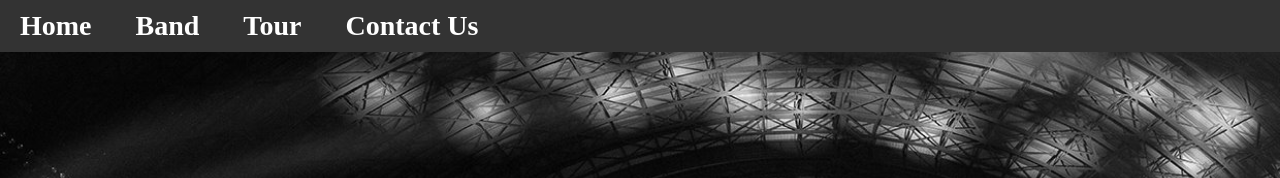
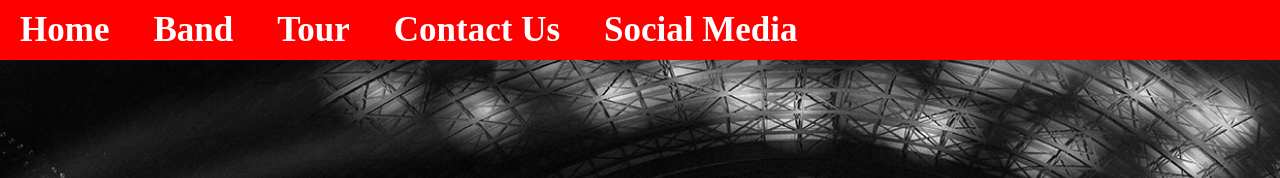
Before and after one commit to arodriguez2903/assignment6, a plain HTML site: page index.html in a window 1280 px wide. Shown: the top 178 px of the page. Drawn offline with nearby package versions, Linux system fonts and the light colour scheme.

Commit message:
Edited nav bar

```diff
--- a/index.html
+++ b/index.html
@@ -29,9 +29,11 @@
           <li><a href="#band">Band</a></li>
           <li><a href="#tour">Tour</a></li>
           <li><a href="#contact-us">Contact Us</a></li>
+					<li><a href="#socialmedia">Social Media</a></li>
         </ul>
       </nav>
     </header>
+
 
     <main>
       <section class="hero-image-section" id="home">
@@ -172,7 +174,7 @@
     </main>
 
     <footer>
-      <div class="socialmedia">
+      <div class="socialmedia" id="socialmedia">
         <a href="https://twitter.com/foofighters" target="_blank"><img src="images/twitter.png" alt="twitter" title="Twitter" /></a>
 
         <a href="https://www.facebook.com/foofighters/" target="_blank"><img src="images/facebook.png" alt="facebook" title="facebook" /></a>
--- a/style/style.css
+++ b/style/style.css
@@ -27,7 +27,7 @@ p {
 *=========================================*/
 
 header {
-  background: #333;
+  background: #ff0000;
   position: fixed;
   left: 0;
   right: 0;
@@ -42,7 +42,7 @@ header nav a {
   color: white;
   text-decoration: none;
   font-weight: bold;
-  font-size: 28px;
+  font-size: 35px;
   margin: 0 20px;
 }
 
```
